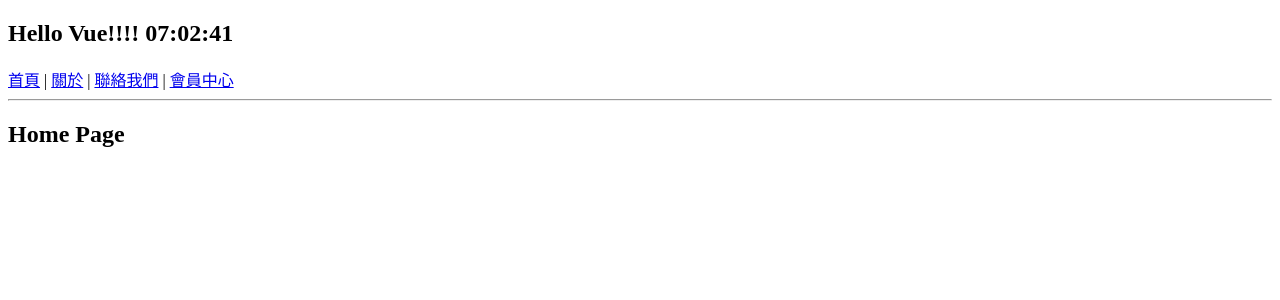
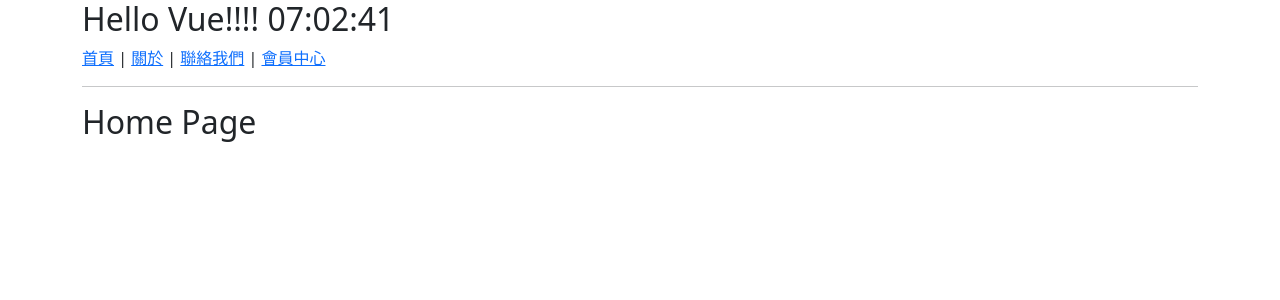
Before and after one commit to HsiaoHungWang/vue-mfee, a Vue app: page / in a window 1280 px wide. Shown: the top 300 px of the page. Built offline with nearby package versions, Linux system fonts and the light colour scheme.

Commit message:
匯入 Bootstrap

```diff
--- a/package.json
+++ b/package.json
@@ -9,6 +9,8 @@
     "preview": "vite preview"
   },
   "dependencies": {
+    "bootstrap": "^5.3.3",
+    "bootstrap-icons": "^1.11.3",
     "vue": "^3.5.12",
     "vue-router": "^4.5.0"
   },
--- a/src/App.vue
+++ b/src/App.vue
@@ -1,5 +1,9 @@
 <script setup>
 import { ref, watch, watchEffect } from 'vue';
+import 'bootstrap/dist/css/bootstrap.css';
+import 'bootstrap/dist/js/bootstrap.js';
+import 'bootstrap-icons/font/bootstrap-icons.css';
+
 import BmiCalc from './components/BmiCalc.vue';
 import ComputedDemo from './components/ComputedDemo.vue';
 import FirstComponent from './components/FirstComponent.vue';
@@ -34,6 +38,7 @@
 </script>
 
 <template>
+  <div class="container">
     <h2>Hello Vue!!!! {{ clock }}</h2>
     <RouterLink :to="{name:'home'}">首頁</RouterLink> |
     <RouterLink :to="{name:'about'}">關於</RouterLink> |
@@ -42,7 +47,7 @@
     <hr />
 
     <RouterView></RouterView>
-
+</div>
 
 
 
```
Also changed, not shown: 1 other file (tests, documents, lock files or other folders). Lines whose indentation alone changed are shown as unchanged.
